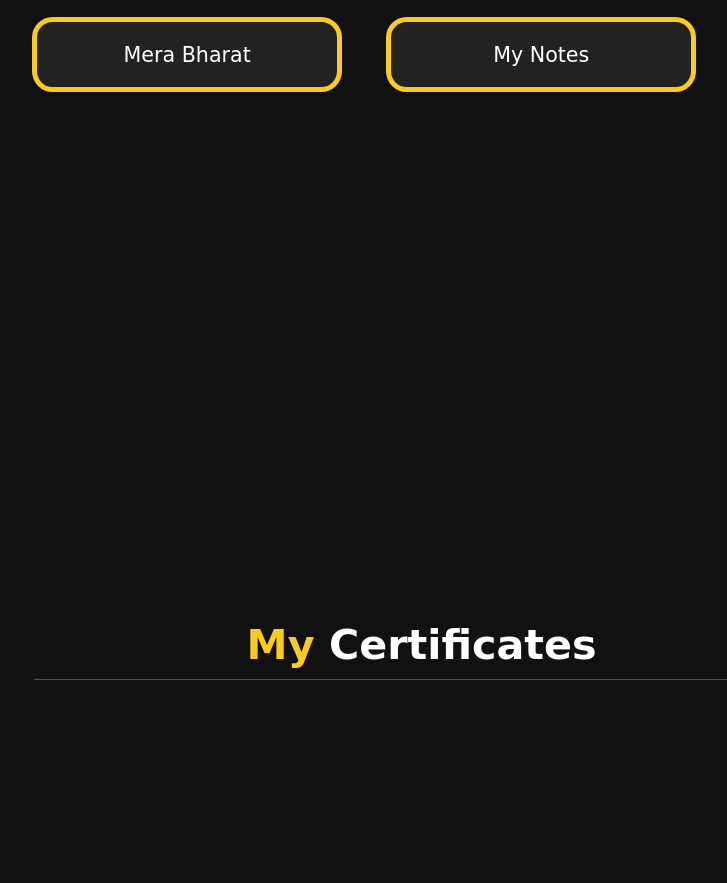
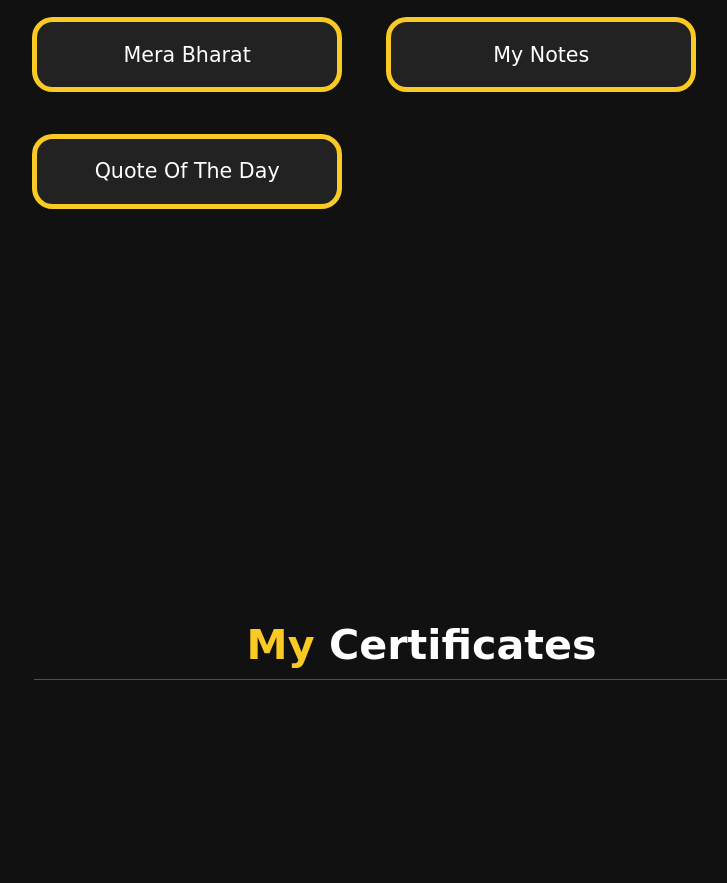
Before and after one commit to AditiJ2612/Portfolio, a plain HTML site: page index.html in a window 1280 px wide. Shown: the part 1800-2683 px from the top of the page, without its empty margins (399-1126 px from the left). Drawn offline with nearby package versions, Linux system fonts and the light colour scheme; a web font is replaced by a local one.

Commit message:
Update index.html

```diff
--- a/index.html
+++ b/index.html
@@ -77,6 +77,9 @@
             <div class="box">
                 <a href="https://aditij2612.github.io/MyNotes/"><span>My Notes</span></a>
             </div>
+            <div class="box">
+                <a href="https://aditij2612.github.io/Quote_Of_The_Day/"><span>Quote Of The Day</span></a>
+            </div>
 
         </div>
 
```
